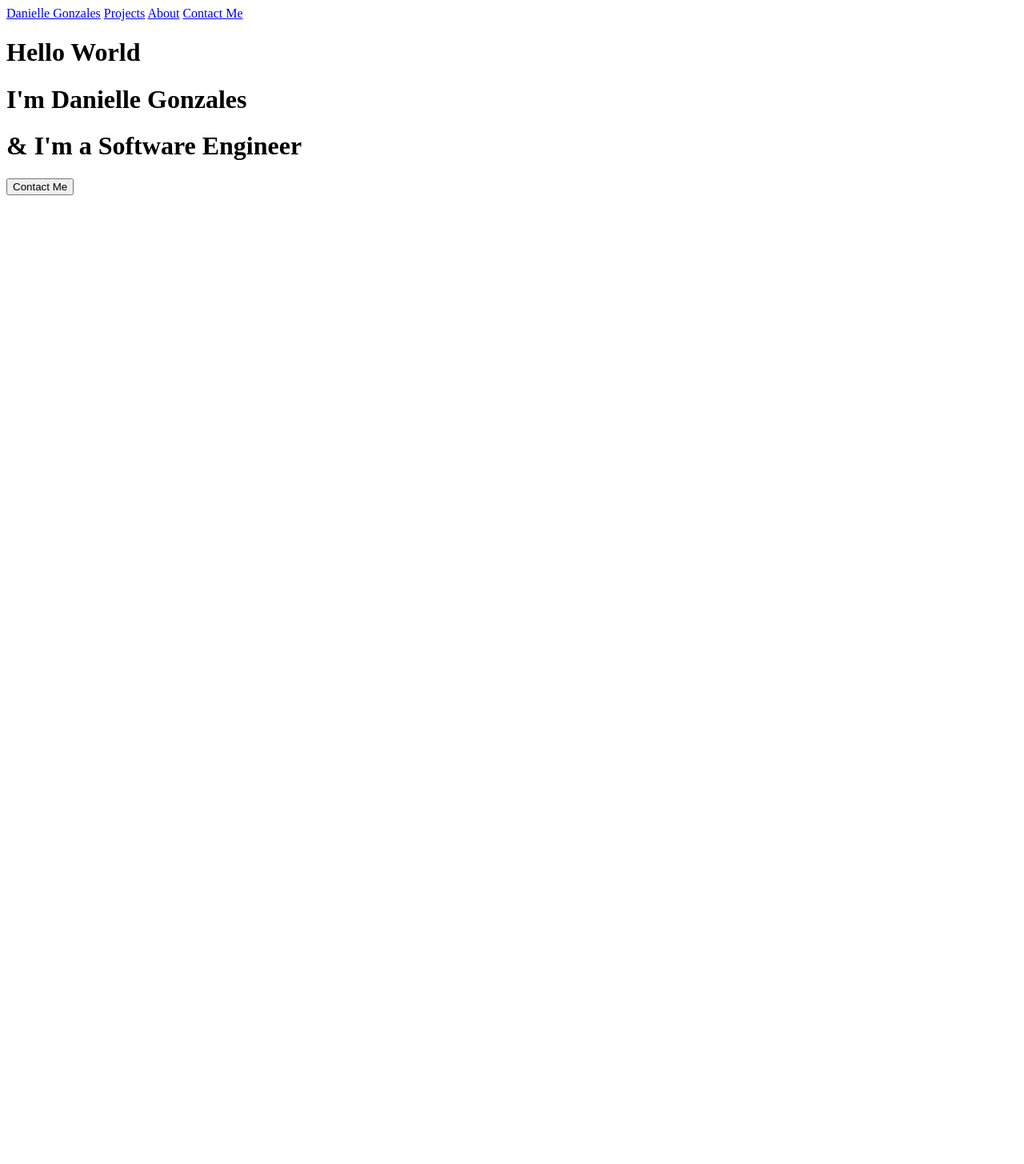
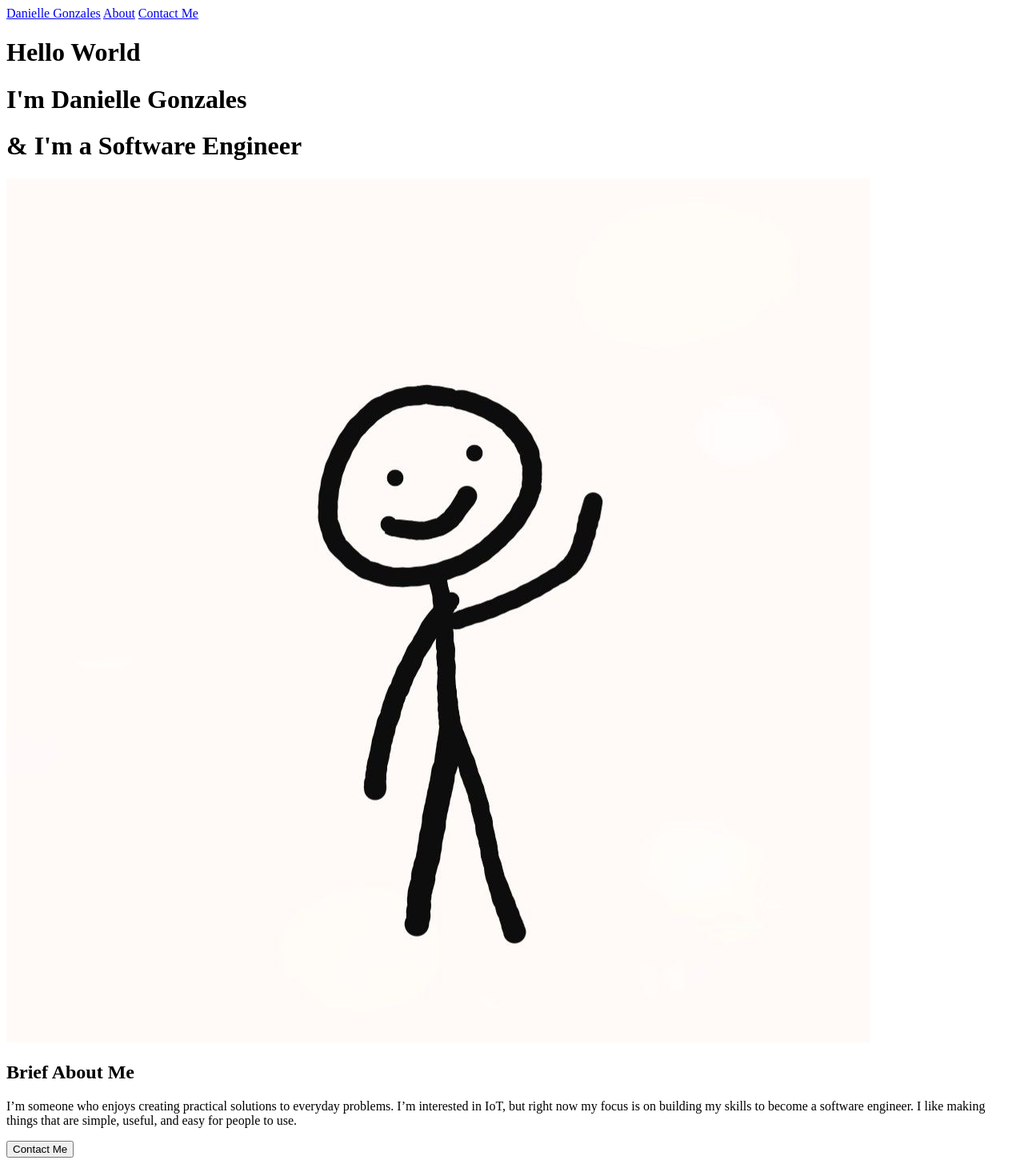
Before and after one commit to slothhhhhhhhhhub/slothhhhhhhhhhub.github.io, a plain HTML site: page index.html in a window 1280 px wide. Shown: the whole page at 80% size. Before the commit the page ends 800 px from the top, so only its background shows below. Drawn offline with Linux system fonts and the light colour scheme.

Commit message:
Added Content

```diff
--- a/index.html
+++ b/index.html
@@ -9,7 +9,6 @@
 <body>
     <nav>
         <a href="index.html">Danielle Gonzales</a>
-        <a href="projects.html">Projects</a>
         <a href="about.html">About</a>
         <a href="contactme.html">Contact Me</a>
     </nav>
@@ -18,6 +17,15 @@
         <h1>Hello World</h1>
         <h1>I'm Danielle Gonzales</h1>
         <h1>& I'm a Software Engineer</h1>
+
+        <img id="icon" src="icon.jpg" alt="A stick man waving ">
+
+    </div>
+        <h2>Brief About Me</h2>
+        <p>I’m someone who enjoys creating practical solutions to everyday problems. I’m interested in IoT, but right now my focus is on building my skills to become a software engineer. I like making things that are simple, useful, and easy for people to use.</p>
+
+    <div>
+
     </div>
 
     <button>Contact Me</button>
```
Also changed, not shown: about.html (+7 -0 lines), icon.jpg (added).
